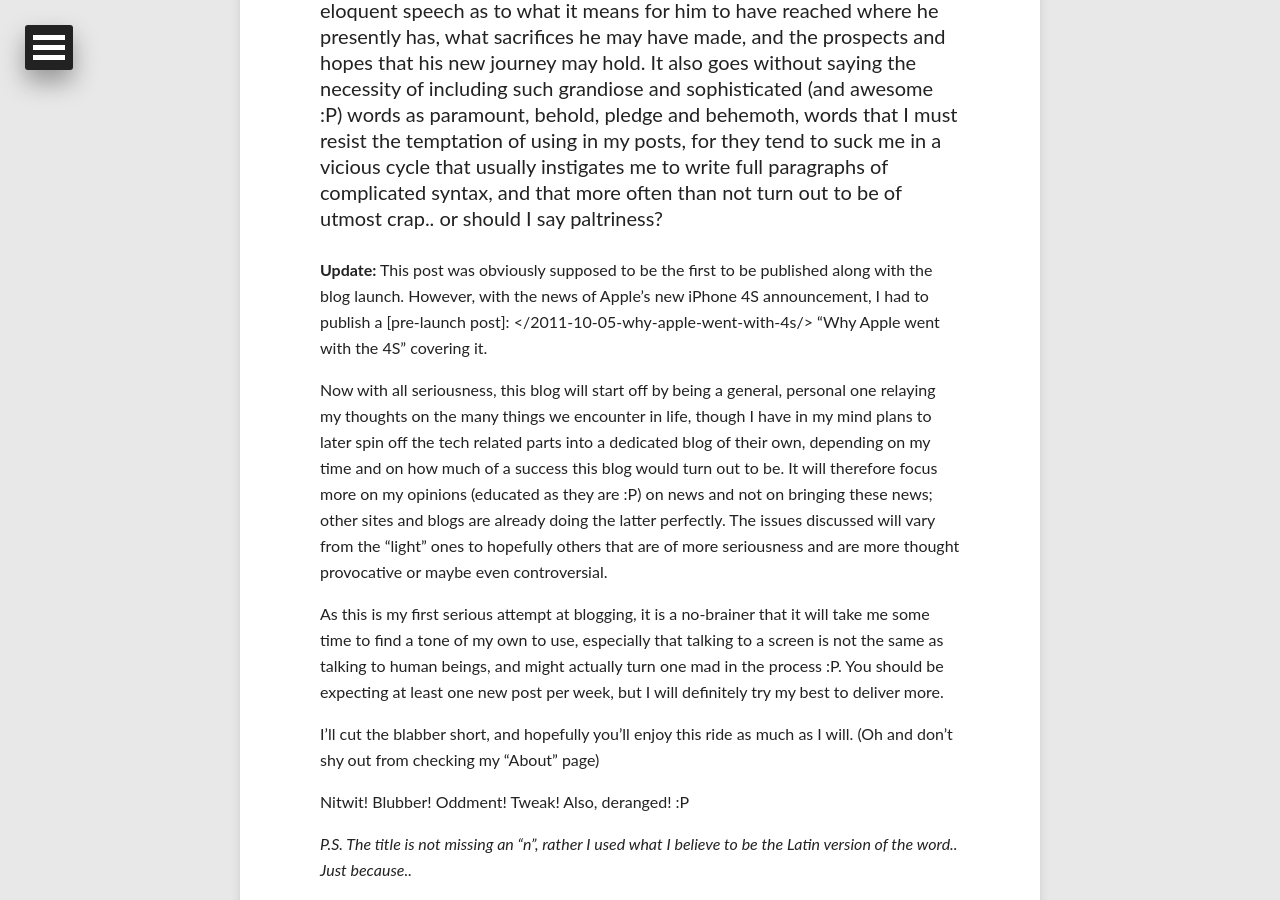
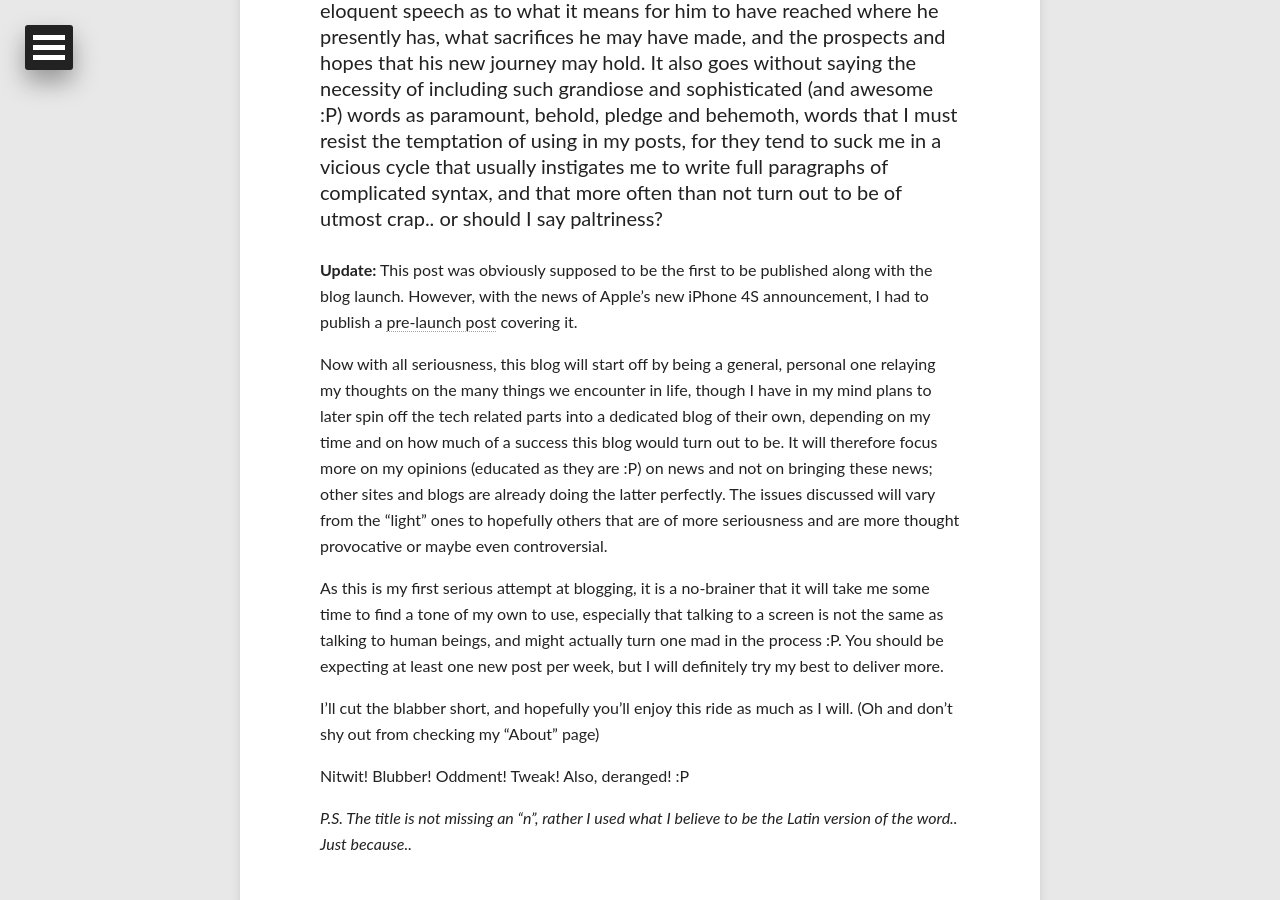
Before and after one commit to bmak91/bmak91.github.io, a Jekyll site: the page built from _posts/2011-10-07-inauguratio.md, in a window 1280 px wide and 900 px high, scrolled down 324 px. Built offline with Jekyll 4.4.1, drawn with Linux system fonts in a browser that asks for light colours; nearby versions of some CDN libraries.

Commit message:
fixed linking

```diff
--- a/_posts/2011-10-07-inauguratio.md
+++ b/_posts/2011-10-07-inauguratio.md
@@ -11,7 +11,7 @@ share: true
 
 As customs go with every launching of a new project, one has to give an eloquent speech as to what it means for him to have reached where he presently has, what sacrifices he may have made, and the prospects and hopes that his new journey may hold. It also goes without saying the necessity of including such grandiose and sophisticated (and awesome :P) words as paramount, behold, pledge and behemoth, words that I must resist the temptation of using in my posts, for they tend to suck me in a vicious cycle that usually instigates me to write full paragraphs  of complicated syntax, and that more often than not turn out to be of utmost crap.. or should I say paltriness?
 
-**Update:** This post was obviously supposed to be the first to be published along with the blog launch. However, with the news of Apple's new iPhone 4S announcement, I had to publish a [pre-launch post]: </2011-10-05-why-apple-went-with-4s/> "Why Apple went with the 4S" covering it.
+**Update:** This post was obviously supposed to be the first to be published along with the blog launch. However, with the news of Apple's new iPhone 4S announcement, I had to publish a [pre-launch post](/2011-10-05-why-apple-went-with-4s/ "Why Apple went with the 4S") covering it.
 
 Now with all seriousness, this blog will start off by being a general, personal one relaying my thoughts on the many things we encounter in life, though I have in my mind plans to later spin off the tech related parts into a dedicated blog of their own, depending on my time and on how much of a success this blog would turn out to be. It will therefore focus more on my opinions (educated as they are :P) on news and not on bringing these news; other sites and blogs are already doing the latter perfectly. The issues discussed will vary from the "light" ones to hopefully others that are of more seriousness and are more thought provocative or maybe even controversial.
 
```
